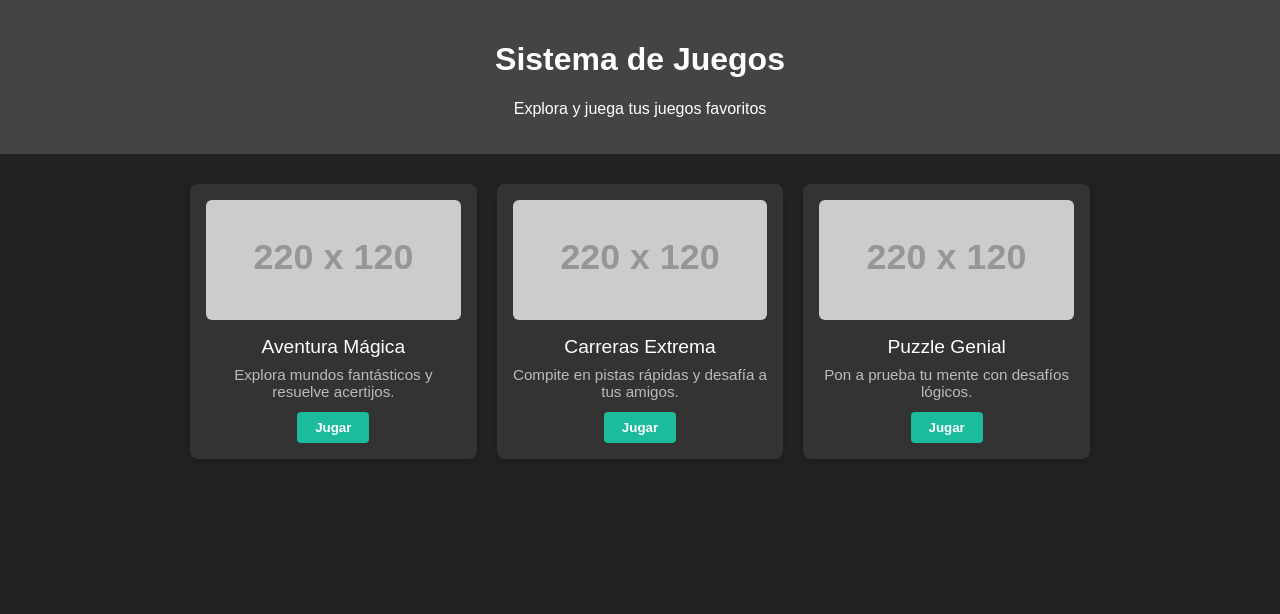
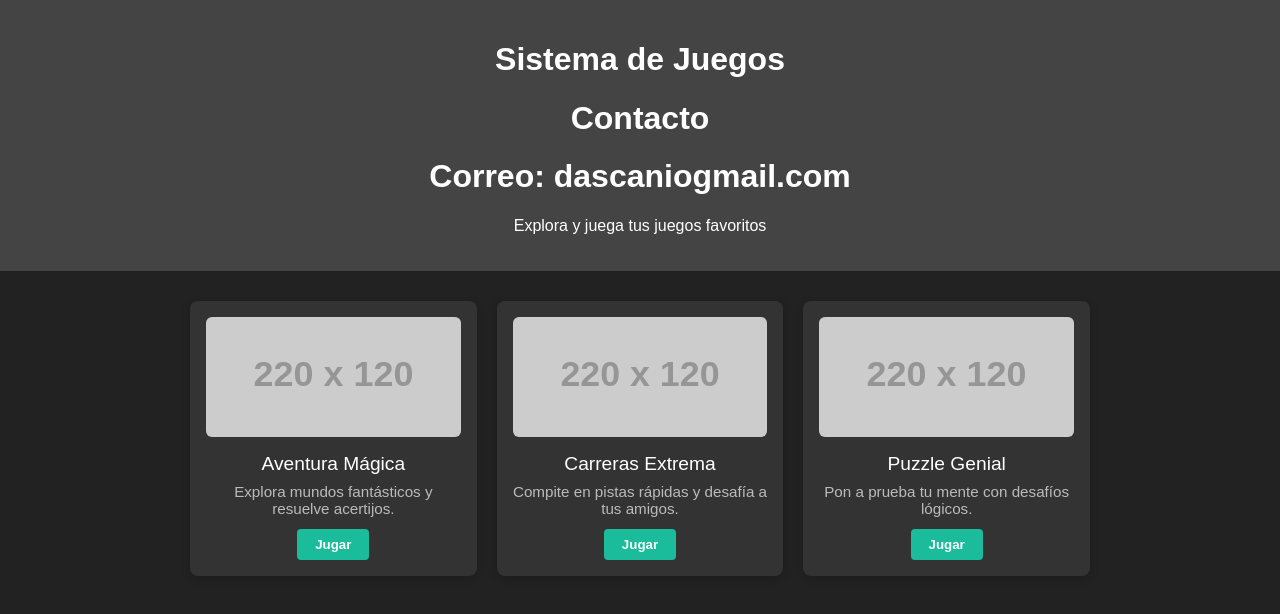
Before and after one commit to DaniloAs95/sistemaDeRegistro, a plain HTML site: page index.html in a window 1280 px wide. Drawn offline with Linux system fonts and the light colour scheme; placeholder pictures from the web are drawn by us; a script that the page names is missing.

Commit message:
mejora-rama-desarrollo2

```diff
--- a/index.html
+++ b/index.html
@@ -66,6 +66,8 @@
     <script src="app.js"></script>
     <header>
         <h1>Sistema de Juegos</h1>
+        <h1>Contacto</h1>
+        <h1>Correo: dascaniogmail.com</h1>
         <p>Explora y juega tus juegos favoritos</p>
     </header>
     <main>
```
